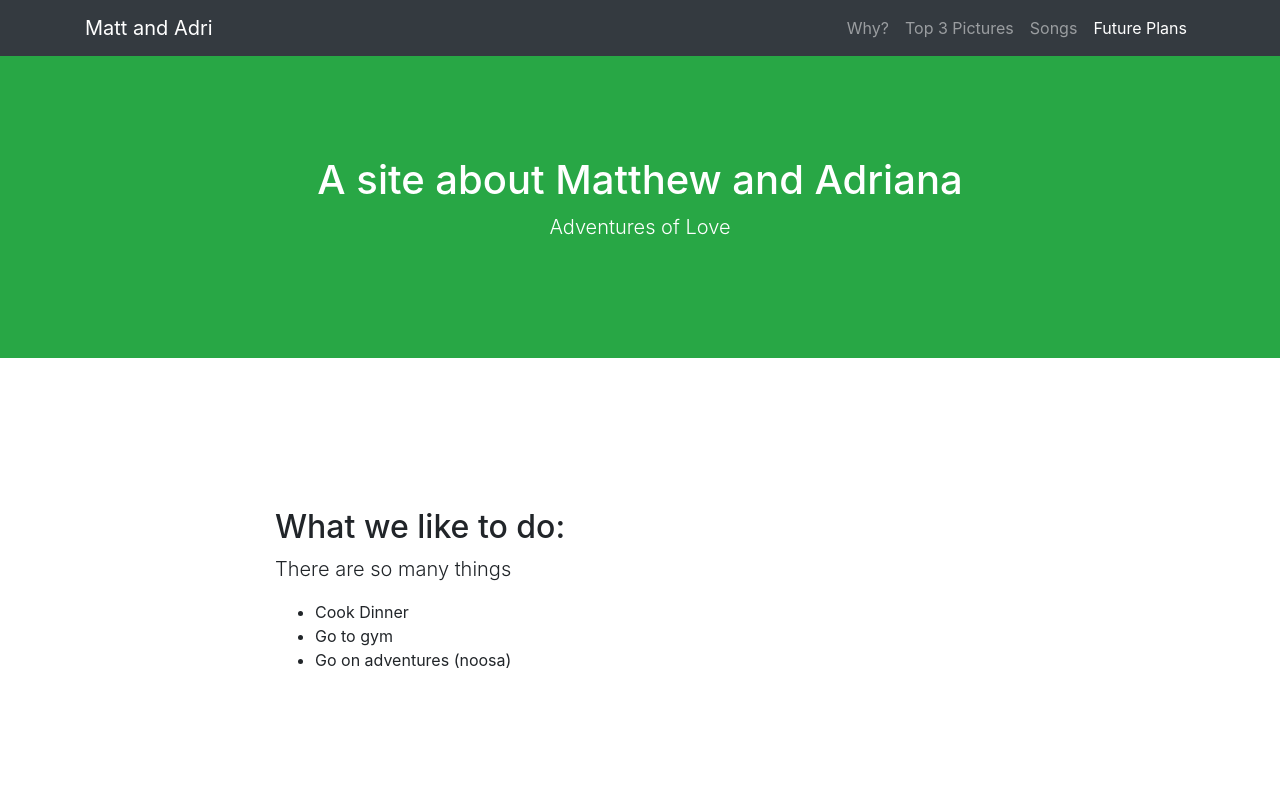
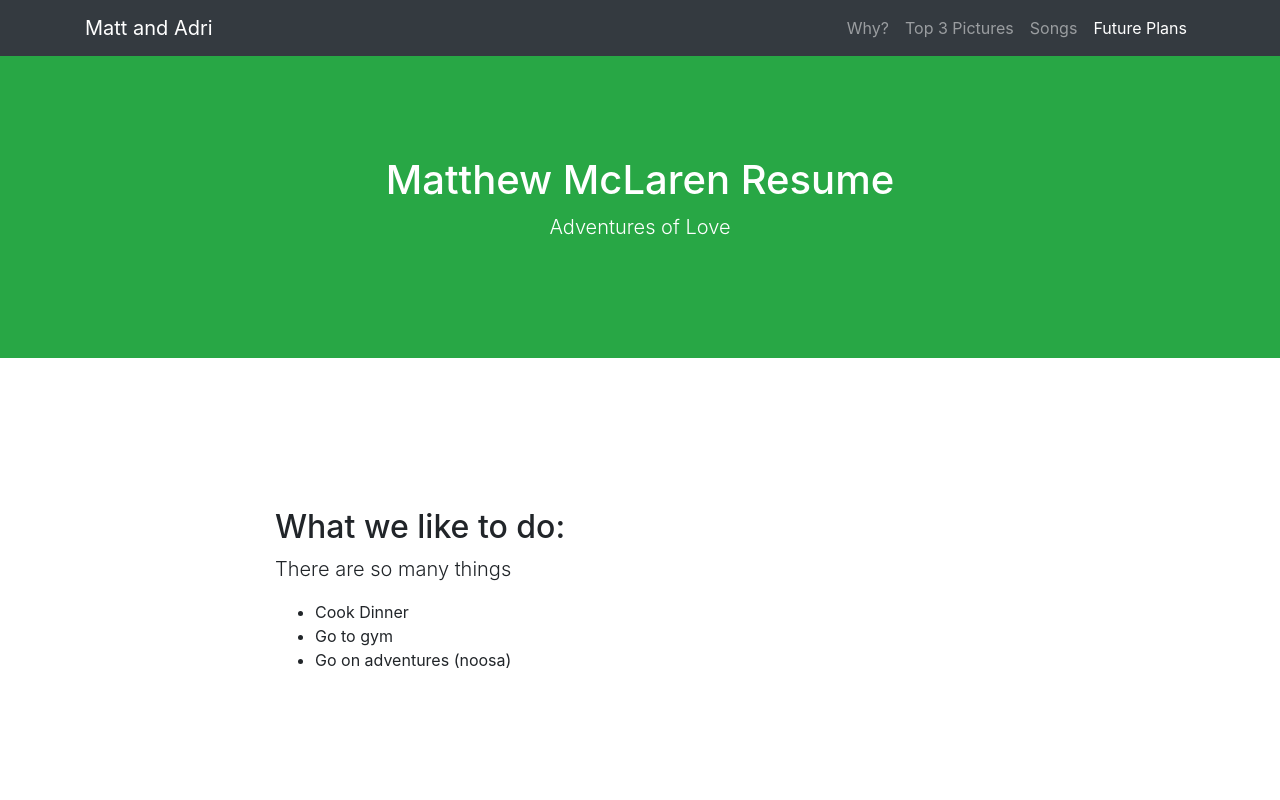
Before and after one commit to palekidd/mmcweb, a website with bundled scripts: page index2.html in a window 1280 px wide. Shown: the top 800 px of the page. Built offline with nearby package versions, Linux system fonts and the light colour scheme.

Commit message:
Update index2.html

```diff
--- a/index2.html
+++ b/index2.html
@@ -48,7 +48,7 @@
 
   <header class="bg-success text-white">
     <div class="container text-center">
-      <h1>A site about Matthew and Adriana</h1>
+      <h1>Matthew McLaren Resume</h1>
       <p class="lead">Adventures of Love</p>
     </div>
   </header>
```
